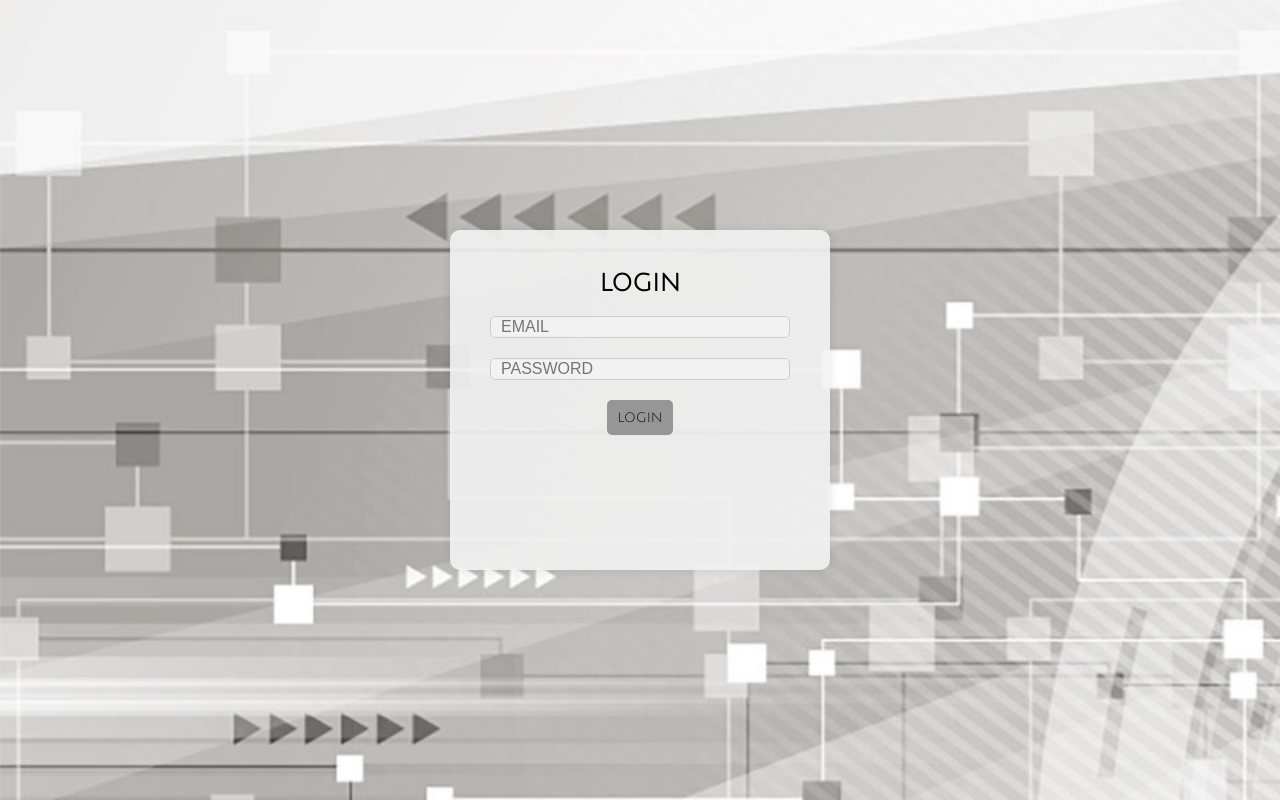
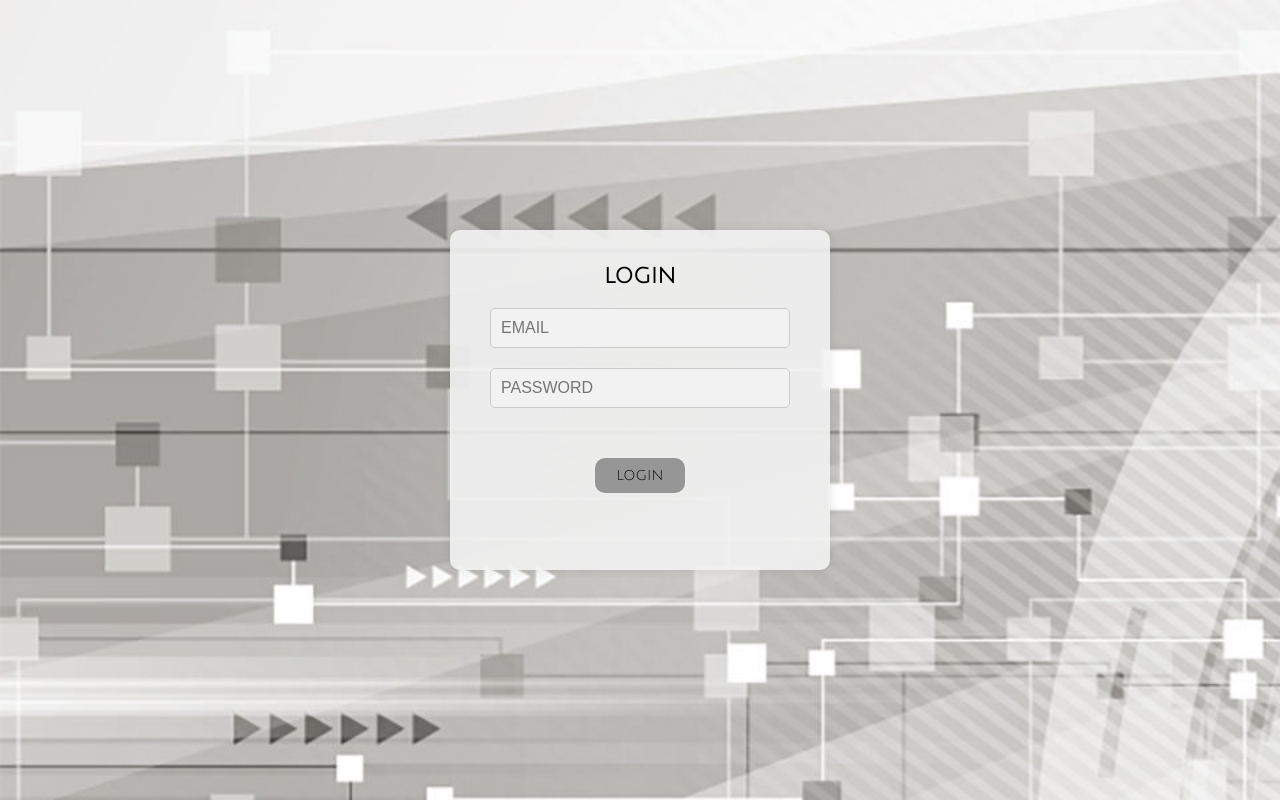
Before and after one commit to Yeaulo/SbD, a React (Create React App) app in the folder sbd_react/: page /login in a window 1280 px wide. Built offline with nearby package versions, Linux system fonts and the light colour scheme.

Commit message:
style update login

```diff
--- a/sbd_react/src/styles/login/login.css
+++ b/sbd_react/src/styles/login/login.css
@@ -29,6 +29,8 @@
 
 h2 {
     font-family: 'Julius Sans One', sans-serif;
+    font-size: calc(0.6vw + 1.7vh);
+    margin-top: 15px;
     margin-bottom: 20px;
 }
 
@@ -41,6 +43,7 @@ h2 {
 
 .login-input {
     width: 100%;
+    height: 30%;
     padding: 10px;
     box-sizing: border-box;
     border: 1px solid #ccc;
@@ -52,15 +55,18 @@ h2 {
 
 .submit-button {
     padding: 10px;
+    font-size: calc(0.4vw + 1.1vh);
+    margin-top: 10%;
+    width: 30%;
     background-color: #f2f2f2;
     color: black;
     border: none;
-    border-radius: 5px;
+    border-radius: 10px;
     cursor: pointer;
     transition: background-color 0.3s;
     font-family: 'Julius Sans One', sans-serif;
 }
 
 .submit-button:hover {
-    background-color: #d9d9d9;
+    background-color: #b9b9b9;
 }
```
